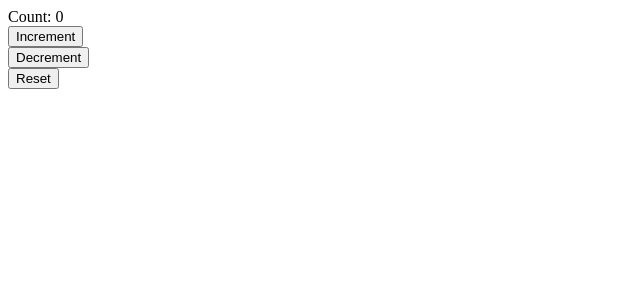
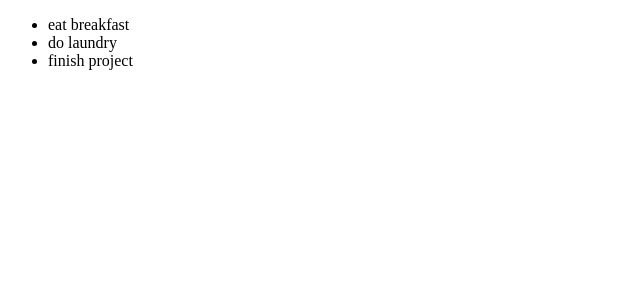
Before and after one commit to Brunosil97/hooks-todos, a React (Create React App) app: page / in a window 1280 px wide. Shown: the top 300 px of the page, without its empty margins (0-640 px from the left). Built offline with nearby package versions, Linux system fonts and the light colour scheme.

Commit message:
created context file that contains the todos, a reducer file for reducer function, a todoList component to render the todos. Used useContect to create state, and useReducer to have state and dispatch. Passed down state and dispatch as values in provider for TodoList component

```diff
--- a/src/App.js
+++ b/src/App.js
@@ -1,41 +1,41 @@
-import React, {useContext, useReducer} from 'react';
-import { userContext }from "./index"
+// import React, {useContext, useReducer} from 'react';
+// import { userContext }from "./index"
 
-const initialState = {
-  count: 0
-}
+// const initialState = {
+//   count: 0
+// }
 
-function reducer(state, action) {
-  switch (action.type) {
+// function reducer(state, action) {
+//   switch (action.type) {
 
-    case "increment":
-      return {
-        count: state.count + 1
-      }
-    case "decrement":
-      return {
-        count: state.count - 1
-      }
-      case "reset":
-        return initialState
+//     case "increment":
+//       return {
+//         count: state.count + 1
+//       }
+//     case "decrement":
+//       return {
+//         count: state.count - 1
+//       }
+//       case "reset":
+//         return initialState
 
-    default:
-      return state
-  }
-}
+//     default:
+//       return state
+//   }
+// }
 
-function App() {
-  const [state, dispatch] = useReducer(reducer, initialState)
+// function App() {
+//   const [state, dispatch] = useReducer(reducer, initialState)
 
-  const value = useContext(userContext)
-  return (
-    <div>
-      Count: {state.count}<br/>
-      <button onClick={() => dispatch({type: "increment"})}>Increment</button><br/>
-      <button onClick={() => dispatch({type: "decrement"})}>Decrement</button><br/>
-      <button onClick={() => dispatch({type: "reset"})}>Reset</button>
-    </div>
-  );
-}
+//   const value = useContext(userContext)
+//   return (
+//     <div>
+//       Count: {state.count}<br/>
+//       <button onClick={() => dispatch({type: "increment"})}>Increment</button><br/>
+//       <button onClick={() => dispatch({type: "decrement"})}>Decrement</button><br/>
+//       <button onClick={() => dispatch({type: "reset"})}>Reset</button>
+//     </div>
+//   );
+// }
 
-export default App;
+// export default App;
--- /dev/null
+++ b/src/components/todoList.js
@@ -0,0 +1,18 @@
+import React, {useContext} from 'react';
+import TodosContext from "../context"
+
+export default function Todolist() {
+    const {state, dispatch } = useContext(TodosContext)
+
+    return (
+        <div>
+            <ul>
+                {state.todos.map(todo => {
+                    return <li key={todo.id}>
+                        <span>{todo.text}</span>
+                    </li>
+                })}
+            </ul>
+        </div>
+    )
+}
--- /dev/null
+++ b/src/context.js
@@ -0,0 +1,11 @@
+import React from 'react';
+
+const todoContext = React.createContext({
+    todos: [
+        {id: 1, text: "eat breakfast", complete: false},
+        {id: 2, text: "do laundry", complete: false},
+        {id: 3, text: "finish project", complete: true},
+    ]
+})
+
+export default todoContext;
--- a/src/index.js
+++ b/src/index.js
@@ -1,15 +1,31 @@
-import React from 'react';
+import React, {useContext, useReducer} from 'react';
 import ReactDOM from 'react-dom';
-import App from './App';
+// import App from './App';
 import * as serviceWorker from './serviceWorker';
+import todosContext from "./context"
+import todosReducer from "./reducer"
+import todoContext from './context';
+import TodoList from "./components/todoList"
 
-export const userContext = React.createContext()
-const username = "Bruno"
+// export const userContext = React.createContext()
+// const username = "Bruno"
+
+const App = () => {
+  const initialState = useContext(todosContext)
+  const [state, dispatch] = useReducer(todosReducer, initialState)
+
+  return (
+    <todoContext.Provider value={{state, dispatch}}>
+      <TodoList/>
+    </todoContext.Provider>
+  )
+}
 
 ReactDOM.render(
-  <userContext.Provider value={username}>
-    <App />
-  </userContext.Provider>,
+  // <userContext.Provider value={username}>
+    <App />,
+  // </userContext.Provider>,
+
   document.getElementById('root')
 );
 
--- /dev/null
+++ b/src/reducer.js
@@ -0,0 +1,7 @@
+export default function Reducer(state, action) {
+    switch (action.type) {
+
+        default:
+            return state
+    }
+}
```
